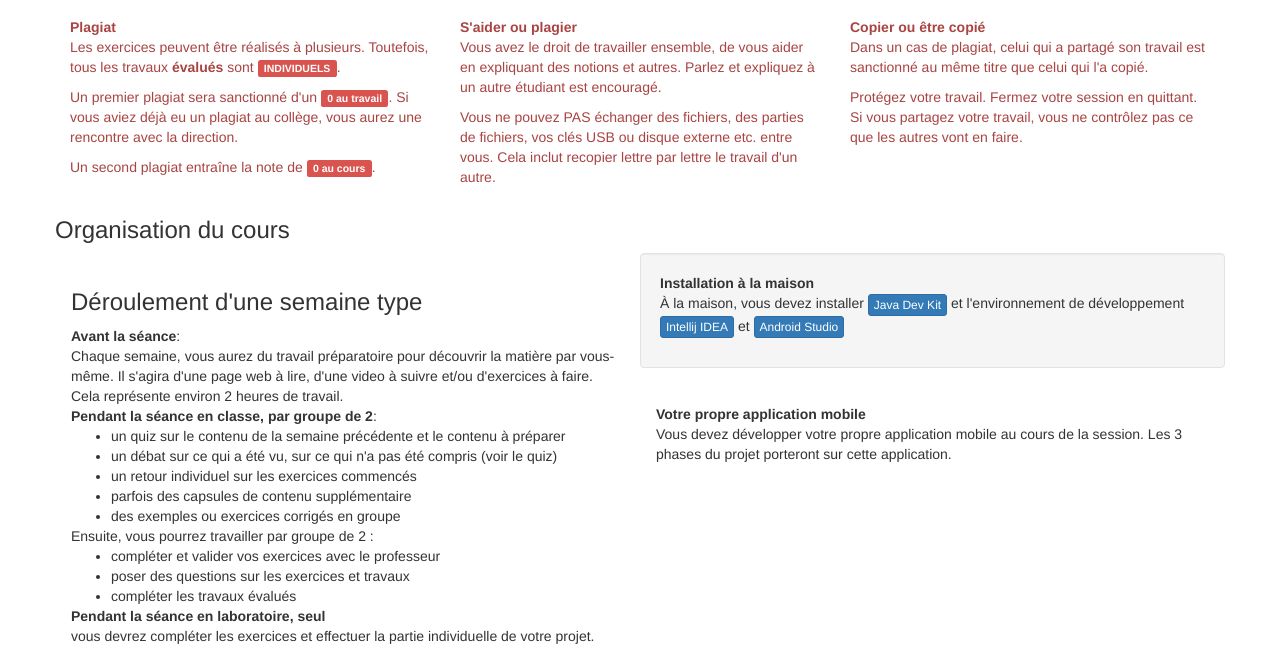
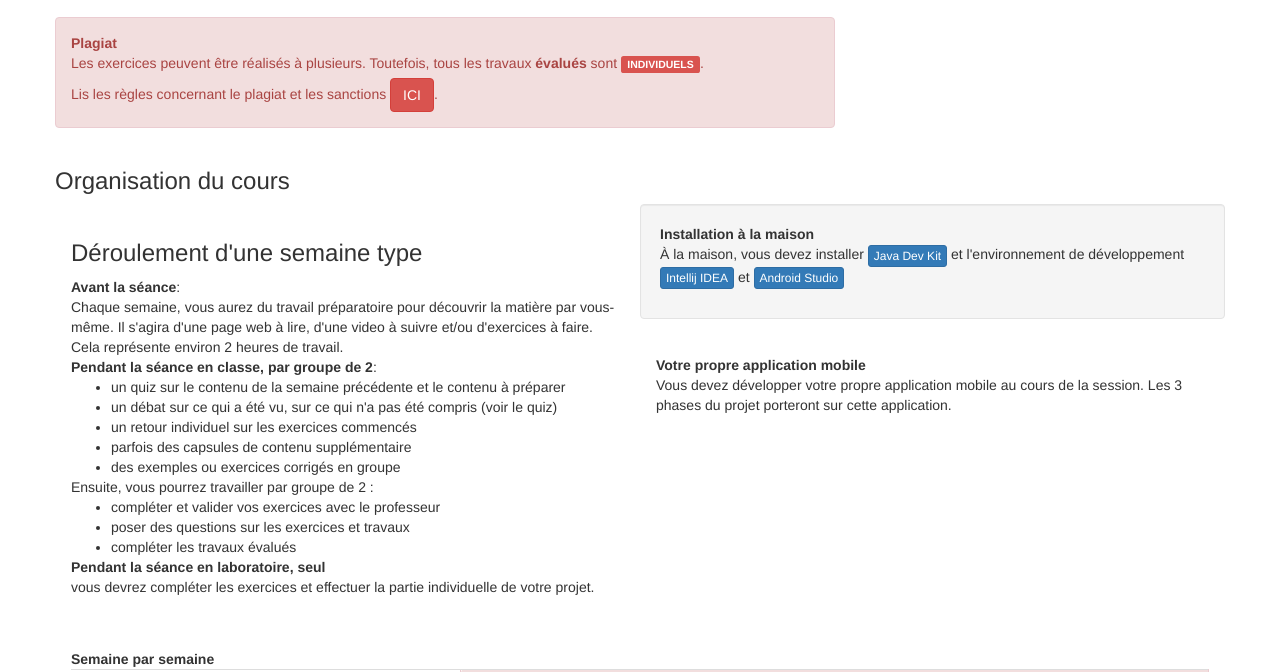
Before and after one commit to jorisdeguet/4205a5-Android, a plain HTML site: page index.html in a window 1280 px wide. Shown: the part 53-725 px from the top of the page. Drawn offline with nearby package versions, Linux system fonts and the light colour scheme.

Commit message:
Lien vers page de plagiat

```diff
--- a/index.html
+++ b/index.html
@@ -77,34 +77,18 @@
 
         <div class="container">
             <div class="row text-danger">
-                <div class="col-xs-4 ">
+                <div class="col-md-8 alert alert-danger">
                     <strong>Plagiat</strong>
                     <p>
                         Les exercices peuvent être réalisés à plusieurs. Toutefois, tous les travaux <strong>évalués</strong> sont <span class="label label-danger">INDIVIDUELS</span>.
                     </p>
+
                     <p>
-                        Un premier plagiat sera sanctionné d'un <span class="label label-danger">0 au travail</span>. Si vous aviez déjà eu un plagiat au collège, vous aurez une rencontre avec la direction.
-                    </p>
-                    <p>Un second plagiat entraîne la note de <span class="label label-danger">0 au cours</span>.</p>
-                </div>
-                <div class="col-xs-4 ">
-                    <strong>S'aider ou plagier</strong>
-                    <p>
-                        Vous avez le droit de travailler ensemble, de vous aider en expliquant des notions et autres. Parlez et expliquez à un autre étudiant est encouragé.
-                    </p>
-                    <p>
-                        Vous ne pouvez PAS échanger des fichiers, des parties de fichiers, vos clés USB ou disque externe etc. entre vous. Cela inclut recopier lettre par lettre le travail d'un autre.
+                        Lis les règles concernant le plagiat et les sanctions
+                        <a class="btn btn-danger" href="https://departement-info-cem.github.io/plagiat.html">ICI</a>.
                     </p>
                 </div>
-                <div class="col-xs-4 ">
-                    <strong>Copier ou être copié</strong>
-                    <p>
-                        Dans un cas de plagiat, celui qui a partagé son travail est sanctionné au même titre que celui qui l'a copié.
-                    </p>
-                    <p>
-                        Protégez votre travail. Fermez votre session en quittant. Si vous partagez votre travail, vous ne contrôlez pas ce que les autres vont en faire.
-                    </p>
-                </div>
+
             </div>
             <div class="row">
                 <div class="">
```
